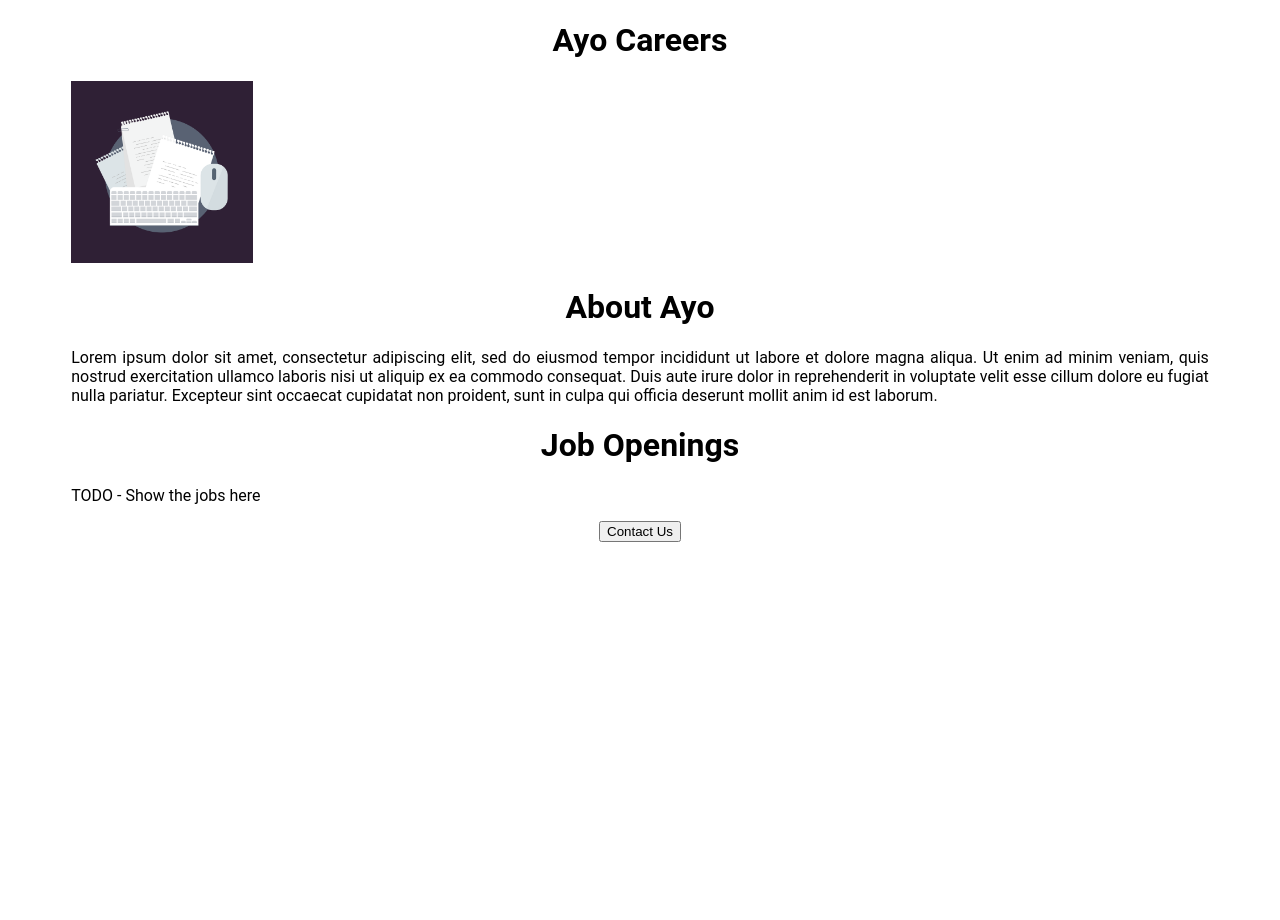
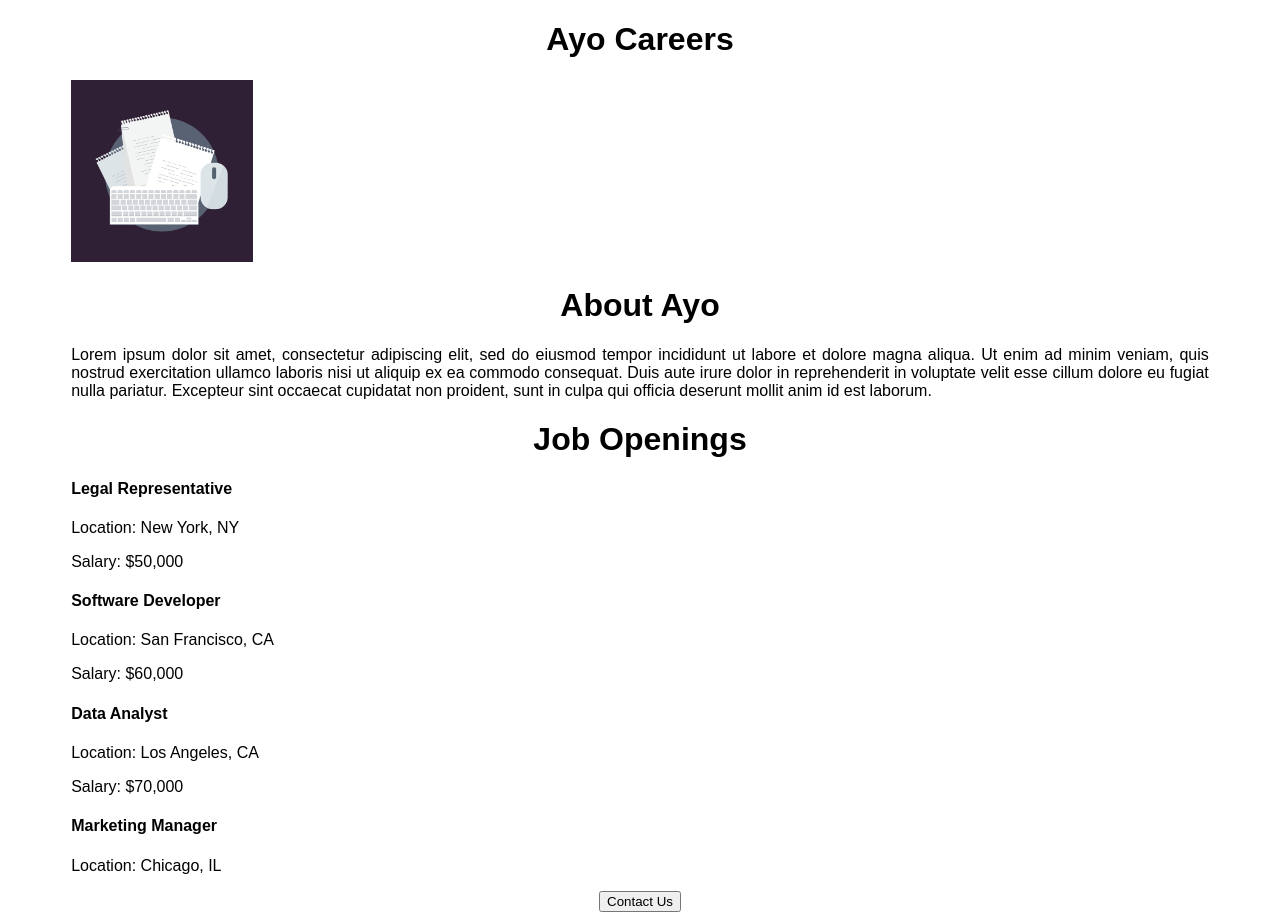
Before and after one commit to haywae/Unsullied, a Flask app: page / in a window 1280 px wide. Before the commit the page ends 542 px from the top, so only its background shows below. Run offline with Flask 3, Linux system fonts and the light colour scheme.

Commit message:
added dynamic data and API route

```diff
--- a/app.py
+++ b/app.py
@@ -1,11 +1,41 @@
-from flask import Flask, render_template, request, redirect, url_for, session
+from flask import Flask, render_template, request, redirect, url_for, session, jsonify
 
 app = Flask(__name__)
 
+jobs = [
+  {
+    'id': 1,
+    'title': 'Legal Representative',
+    'location': 'New York, NY',
+    'salary': '$50,000'
+  },
+  {
+    'id': 2,
+    'title': 'Software Developer',
+    'location': 'San Francisco, CA',
+    'salary': '$60,000'
+  },
+  {
+    'id': 3,
+    'title': 'Data Analyst',
+    'location': 'Los Angeles, CA',
+    'salary': '$70,000'
+  },
+  {
+    'id': 4,
+    'title': 'Marketing Manager',
+    'location': 'Chicago, IL',
+
+  }
+]
 
 @app.route('/')
-def hello_world():
-  return render_template('home.html')
+def mk_home():
+  return render_template('home.html', jobs = jobs)
+
+@app.route('/jobs')
+def mk_jobs():
+  return jsonify(jobs)
 
 if __name__ == '__main__':
   app.run(host='0.0.0.0', port=8080, debug=True)
--- a/templates/home.html
+++ b/templates/home.html
@@ -7,7 +7,7 @@
   <title>Home</title>
   <style>
     body{
-      font-family: roboto;
+      font-family: sans-serif;
       text-align: justify
     }
     h1 {
@@ -26,7 +26,15 @@
     <h1>About Ayo</h1>
     <p>Lorem ipsum dolor sit amet, consectetur adipiscing elit, sed do eiusmod tempor incididunt ut labore et dolore magna aliqua. Ut enim ad minim veniam, quis nostrud exercitation ullamco laboris nisi ut aliquip ex ea commodo consequat. Duis aute irure dolor in reprehenderit in voluptate velit esse cillum dolore eu fugiat nulla pariatur. Excepteur sint occaecat cupidatat non proident, sunt in culpa qui officia deserunt mollit anim id est laborum.</p>
     <h1>Job Openings</h1>
-    <p>TODO - Show the jobs here</p>
+    <p>
+      {% for job in jobs %}
+        <h4>{{job['title']}}</h4>
+        <p>Location: {{job['location']}}</p>
+        {% if 'salary' in job%}
+        <p>Salary: {{job['salary']}}</p>
+        {% endif %}
+      {% endfor %}
+    </p>
     <div style="text-align:center;">
       <button>Contact Us</button>
     </div>
```
